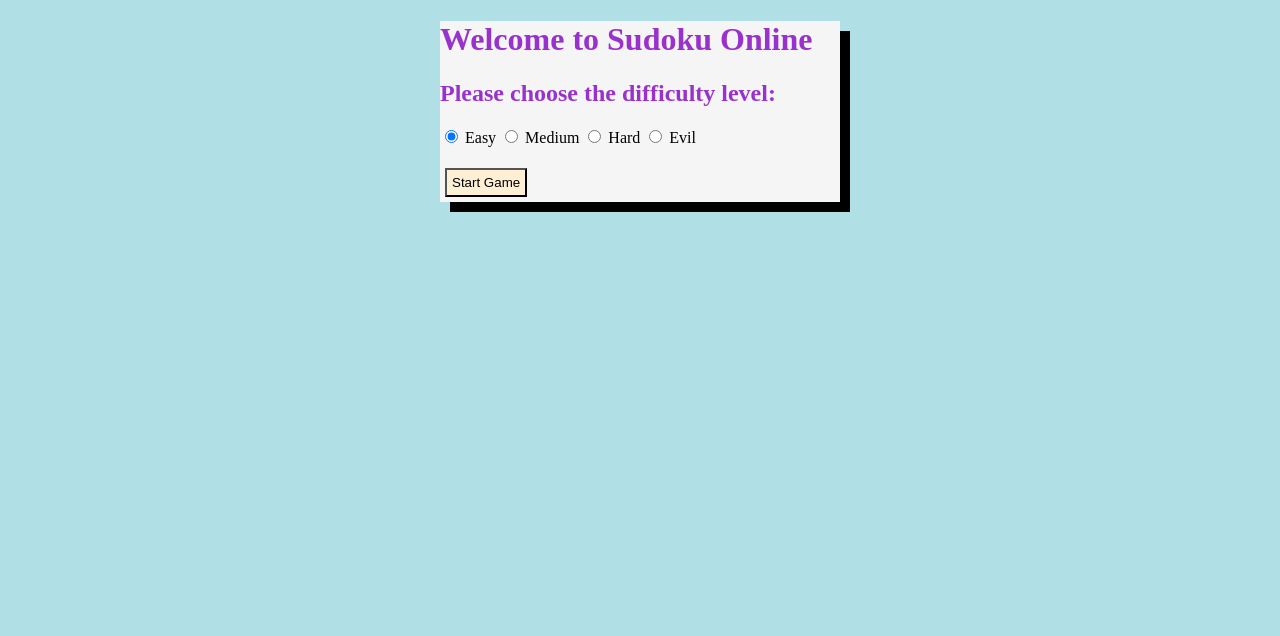
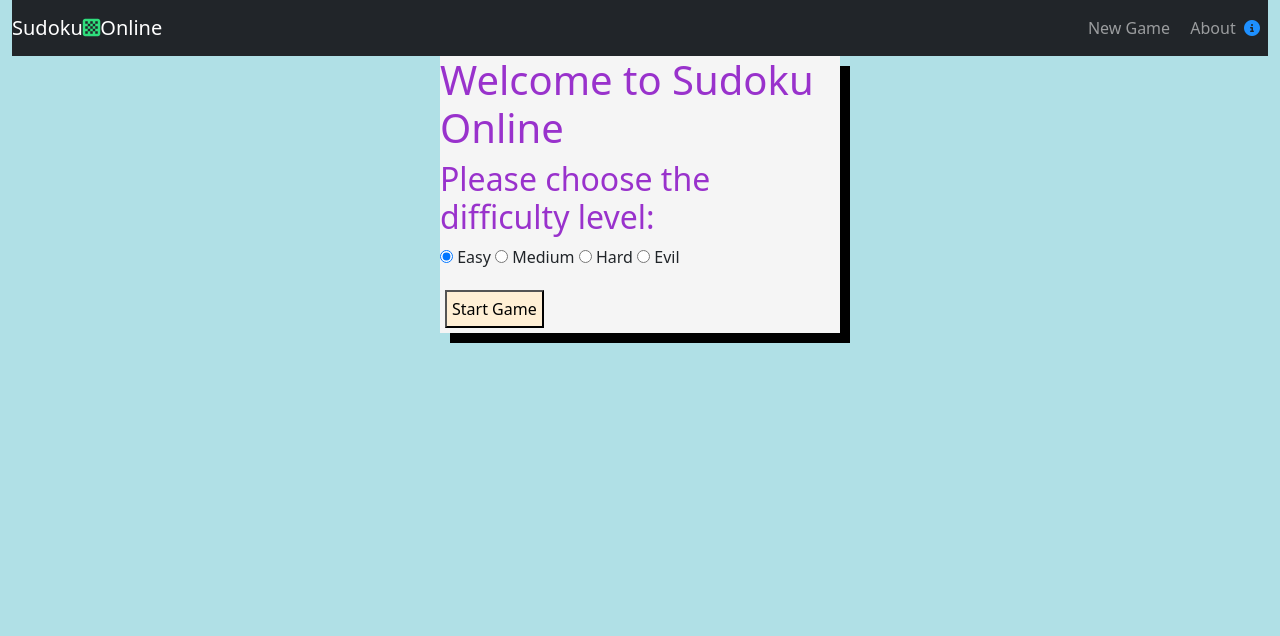
Before and after one commit to Elmosh32/sudoku, a plain HTML site: page Sudoku.html in a window 1280 px wide. Drawn offline with nearby package versions, Linux system fonts and the light colour scheme.

Commit message:
Update Sudoku.html

```diff
--- a/Sudoku.html
+++ b/Sudoku.html
@@ -1,54 +1,90 @@
 <!DOCTYPE html>
 <html>
+
 <head>
   <meta charset="utf-8">
+  <meta name="viewport" content="width=device-width; initial-scale=1.0; maximum-scale=1.0; user-scalable=0;" />
+  <link rel="icon" href="favicon.ico">
   <title>Sudoku</title>
+
+  <!-- Bootstrap -->
+  <link href="https://cdn.jsdelivr.net/npm/bootstrap@5.1.3/dist/css/bootstrap.min.css" rel="stylesheet" integrity="sha384-1BmE4kWBq78iYhFldvKuhfTAU6auU8tT94WrHftjDbrCEXSU1oBoqyl2QvZ6jIW3" crossorigin="anonymous">
+  <script src="https://cdn.jsdelivr.net/npm/bootstrap@5.1.3/dist/js/bootstrap.min.js" integrity="sha384-QJHtvGhmr9XOIpI6YVutG+2QOK9T+ZnN4kzFN1RtK3zEFEIsxhlmWl5/YESvpZ13" crossorigin="anonymous"></script>
+
+  <!-- Font Awesome -->
   <link rel="preconnect" href="https://fonts.googleapis.com">
   <link rel="preconnect" href="https://fonts.gstatic.com" crossorigin>
   <link href="https://fonts.googleapis.com/css2?family=Syncopate:wght@700&display=swap" rel="stylesheet">
   <link href="https://fonts.googleapis.com/css?family=Share+Tech+Mono" rel="stylesheet">
+  <link rel="stylesheet" href="https://cdnjs.cloudflare.com/ajax/libs/font-awesome/6.1.1/css/all.min.css" integrity="sha512-KfkfwYDsLkIlwQp6LFnl8zNdLGxu9YAA1QvwINks4PhcElQSvqcyVLLD9aMhXd13uQjoXtEKNosOWaZqXgel0g==" crossorigin="anonymous"
+    referrerpolicy="no-referrer" />
 
-    <link rel="stylesheet"  href="../css/Sudoku.css"/>
-    <link rel = "stylesheet" href = "../css/Number.css" />
-    <link rel="stylesheet"  href="../css/Cell.css"/>
-    <link rel="stylesheet"  href="../css/Timer.css"/>
+  <!-- CSS Files -->
+  <link rel="stylesheet" href="../css/Sudoku.css" />
+  <link rel="stylesheet" href="../css/Number.css" />
+  <link rel="stylesheet" href="../css/Cell.css" />
 
-    <script src = "./Sudoku.js"></script>
-    <script src = "./Number.js"></script>
-    <script src = "./Cell.js"></script>
-    <script src = "./GameManager.js"></script>
-    <script src = "./Timer.js"></script>
+  <!-- JavaScript Files -->
+  <script src="./Sudoku.js"></script>
+  <script src="./Number.js"></script>
+  <script src="./Cell.js"></script>
+  <script src="./GameManager.js"></script>
 
 </head>
+
 <body>
+
   <body style="background-color:powderblue;">
+    <!-- NavBar -->
+    <div class="container-fluid">
+      <nav class="navbar navbar-expand-lg navbar-dark bg-dark sticky-top">
+        <a class="navbar-brand  navbar brand" href="#">
+          Sudoku <i class="fa-solid fa-chess-board" style='color: #2fde7c'></i> Online
+        </a>
+        <button class="navbar-toggler" type="button" data-bs-toggle="collapse" data-bs-target="#navbarTogglerDemo01" aria-controls="navbarTogglerDemo01" aria-expanded="false" aria-label="Toggle navigation">
+          <span class="navbar-toggler-icon"></span>
+        </button>
 
-    <div class = "start-screen">
+        <div class=" collapse navbar-collapse" id="navbarTogglerDemo01">
+          <ul class="navbar-nav ms-auto text-start">
+            <li class="nav-item">
+              <a class="nav-link" href="Sudoku.html">
+                New Game&nbsp
+              </a>
+            </li>
+            <li class="nav-item">
+              <a class="nav-link" href="#">
+                About&nbsp
+                <i class="fa-solid fa-circle-info" style='color:dodgerblue'></i>
+              </a>
+            </li>
+          </ul>
+        </div>
+    </div>
+    </nav>
+
+    <div class="start-screen">
       <h1>Welcome to Sudoku Online</h1>
       <h2>Please choose the difficulty level:</h2>
       <div class="difficulty-options">
-        <input type="radio" id="rdoEasy" checked name = "options"/>
+        <input type="radio" id="rdoEasy" checked name="options" />
         <label for="rdoEasy">Easy</label>
-        <input type="radio" id="rdoMedium" name = "options"/>
+        <input type="radio" id="rdoMedium" name="options" />
         <label for="rdoMedium">Medium</label>
-        <input type="radio" id="rdoHard" name = "options"/>
+        <input type="radio" id="rdoHard" name="options" />
         <label for="rdoHard">Hard</label>
-        <input type="radio" id="rdoEvil" name = "options"/>
+        <input type="radio" id="rdoEvil" name="options" />
         <label for="rdoEvil">Evil</label>
       </div>
       <p></p>
-      <button id = "cmdStart" onclick = "clickStart()">Start Game</button>
+      <button id="cmdStart" onclick="clickStart()">Start Game</button>
     </div>
 
-    <div class = "Welcome">
-      <h1 id="welcome"></h1>
+      <div class="relative">
+        <div class="board"></div>
+          <div class="numbers"></div>
         </div>
-    <p></p>
-
-    <div class = "board"></div>
-    <p></p>
-
-    <div class = "numbers"></div>
 
   </body>
+
 </html>
```
Lines whose indentation alone changed are shown as unchanged.
